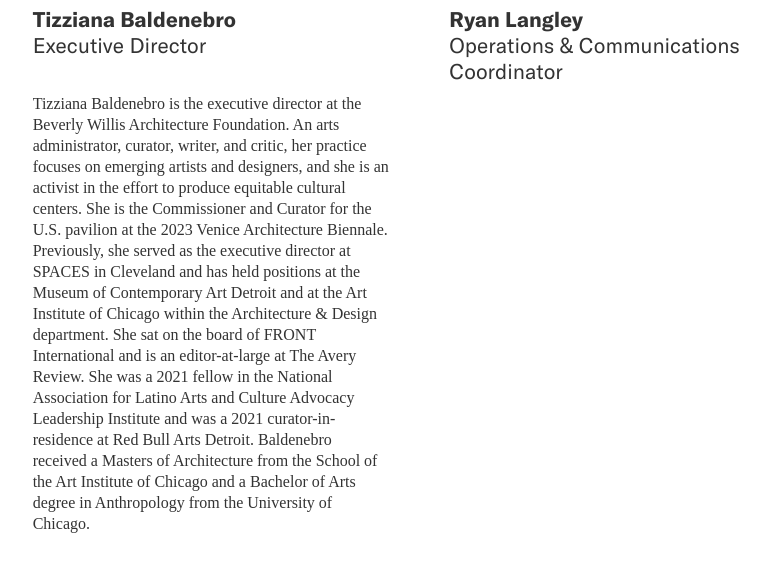
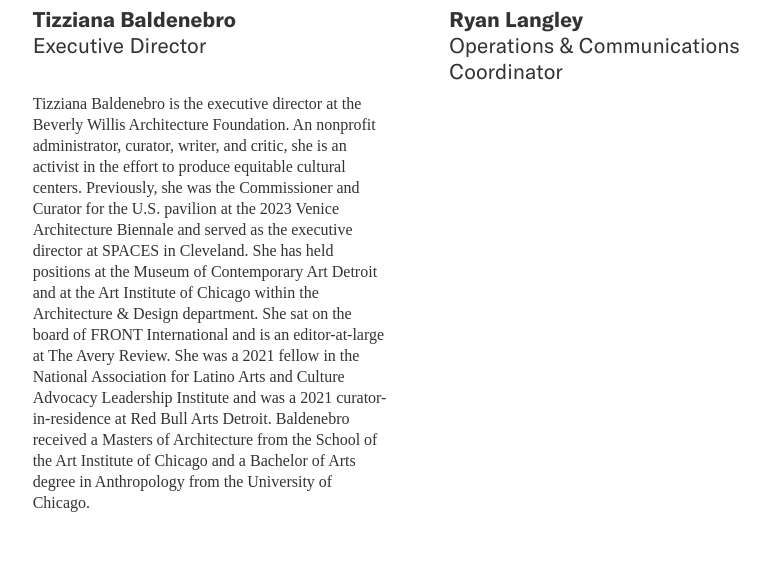
Before and after one commit to jengalas/bwaf-bbw, a Jekyll site: the page built from about/boardandstaff.md, in a window 1280 px wide and 900 px high, scrolled down 14499 px, cut to the strip 165-737 px from the top of the window. Shown: the whole strip, without its empty margins (444-1214 px from the left). Built offline with Jekyll 4.4.1, drawn with Linux system fonts in a browser that asks for light colours; nearby versions of some CDN libraries; some web fonts are replaced.

Commit message:
Updated 1 file via CloudCannon.

```diff
--- a/about/boardandstaff.md
+++ b/about/boardandstaff.md
@@ -535,23 +535,22 @@ page_blocks:
         title_role: Executive Director
         image: >-
           https://res.cloudinary.com/beverly-willis-architecture-foundation/image/upload/v1709153010/Screenshot_2024-02-28_at_3.43.20_PM.png
-        description: >
+        description: >-
           Tizziana Baldenebro is the executive director at the Beverly Willis
-          Architecture Foundation. An arts administrator, curator, writer, and
-          critic, her practice focuses on emerging artists and designers, and
-          she is an activist in the effort to produce equitable cultural
-          centers. She is the Commissioner and Curator for the U.S. pavilion at
-          the 2023 Venice Architecture Biennale. Previously, she served as the
-          executive director at SPACES in Cleveland and has held positions at
-          the Museum of Contemporary Art Detroit and at the Art Institute of
-          Chicago within the Architecture & Design department. She sat on the
-          board of FRONT International and is an editor-at-large at The Avery
-          Review. She was a 2021 fellow in the National Association for Latino
-          Arts and Culture Advocacy Leadership Institute and was a 2021
-          curator-in-residence at Red Bull Arts Detroit. Baldenebro received a
-          Masters of Architecture from the School of the Art Institute of
-          Chicago and a Bachelor of Arts degree in Anthropology from the
-          University of Chicago.
+          Architecture Foundation. An nonprofit administrator, curator, writer,
+          and critic, she is an activist in the effort to produce equitable
+          cultural centers. Previously, she was the Commissioner and Curator for
+          the U.S. pavilion at the 2023 Venice Architecture Biennale and served
+          as the executive director at SPACES in Cleveland. She has held
+          positions at the Museum of Contemporary Art Detroit and at the Art
+          Institute of Chicago within the Architecture & Design department. She
+          sat on the board of FRONT International and is an editor-at-large at
+          The Avery Review. She was a 2021 fellow in the National Association
+          for Latino Arts and Culture Advocacy Leadership Institute and was a
+          2021 curator-in-residence at Red Bull Arts Detroit. Baldenebro
+          received a Masters of Architecture from the School of the Art
+          Institute of Chicago and a Bachelor of Arts degree in Anthropology
+          from the University of Chicago.
       - title: 'Ryan Langley '
         title_role: Operations & Communications Coordinator
         image: /uploads/img-6010.jpg
```
